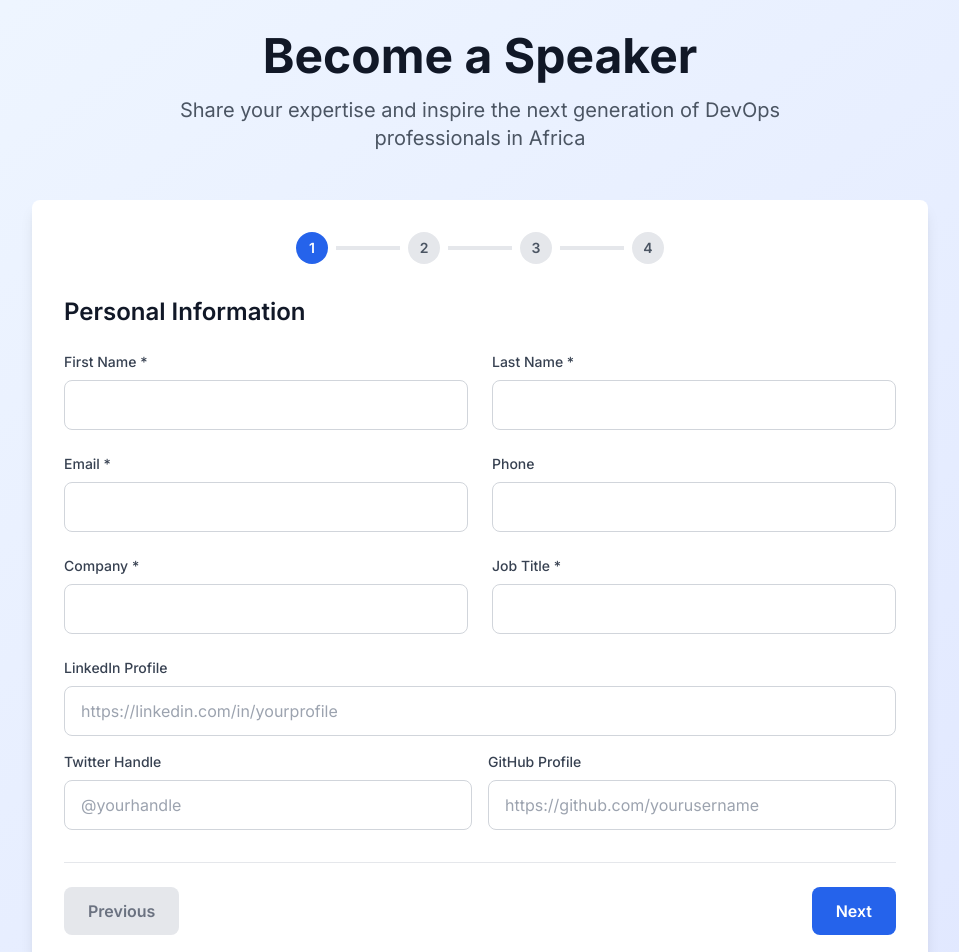
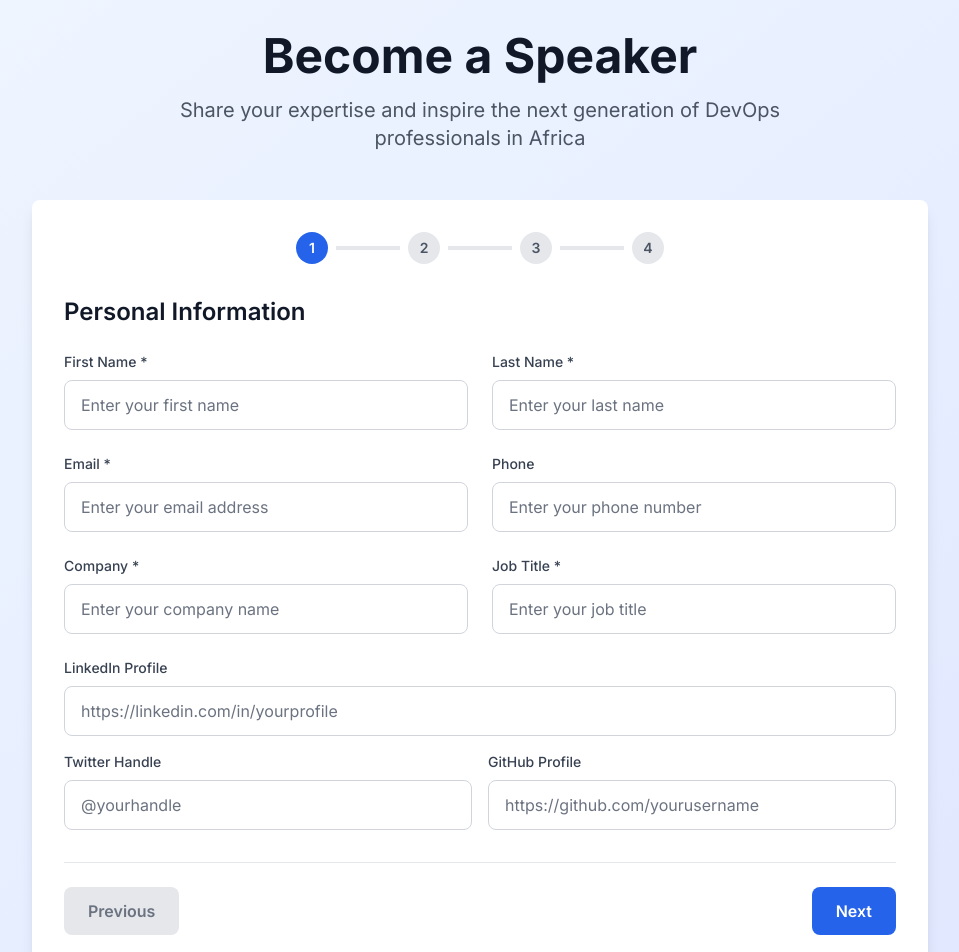
Before and after one commit to daino-sir/ADS-landing-25, a Next.js app: page /become-speaker in a window 1280 px wide. Shown: the top 952 px of the page, without its empty margins (160-1119 px from the left). Built offline with nearby package versions, Linux system fonts and the light colour scheme.

Commit message:
Update SpeakerForm.tsx

```diff
--- a/components/SpeakerForm.tsx
+++ b/components/SpeakerForm.tsx
@@ -128,7 +128,8 @@ export default function SpeakerForm() {
                         type="text"
                         value={formData.firstName}
                         onChange={(e) => updateFormData('firstName', e.target.value)}
-                        className="w-full px-4 py-3 border border-gray-300 rounded-lg focus:ring-2 focus:ring-blue-500 focus:border-transparent"
+                        className="w-full px-4 py-3 border border-gray-300 rounded-lg focus:ring-2 focus:ring-blue-500 focus:border-transparent text-black placeholder-gray-500"
+                        placeholder="Enter your first name"
                         required
                     />
                 </div>
@@ -139,7 +140,8 @@ export default function SpeakerForm() {
                         type="text"
                         value={formData.lastName}
                         onChange={(e) => updateFormData('lastName', e.target.value)}
-                        className="w-full px-4 py-3 border border-gray-300 rounded-lg focus:ring-2 focus:ring-blue-500 focus:border-transparent"
+                        className="w-full px-4 py-3 border border-gray-300 rounded-lg focus:ring-2 focus:ring-blue-500 focus:border-transparent text-black placeholder-gray-500"
+                        placeholder="Enter your last name"
                         required
                     />
                 </div>
@@ -150,7 +152,8 @@ export default function SpeakerForm() {
                         type="email"
                         value={formData.email}
                         onChange={(e) => updateFormData('email', e.target.value)}
-                        className="w-full px-4 py-3 border border-gray-300 rounded-lg focus:ring-2 focus:ring-blue-500 focus:border-transparent"
+                        className="w-full px-4 py-3 border border-gray-300 rounded-lg focus:ring-2 focus:ring-blue-500 focus:border-transparent text-black placeholder-gray-500"
+                        placeholder="Enter your email address"
                         required
                     />
                 </div>
@@ -161,7 +164,8 @@ export default function SpeakerForm() {
                         type="tel"
                         value={formData.phone}
                         onChange={(e) => updateFormData('phone', e.target.value)}
-                        className="w-full px-4 py-3 border border-gray-300 rounded-lg focus:ring-2 focus:ring-blue-500 focus:border-transparent"
+                        className="w-full px-4 py-3 border border-gray-300 rounded-lg focus:ring-2 focus:ring-blue-500 focus:border-transparent text-black placeholder-gray-500"
+                        placeholder="Enter your phone number"
                     />
                 </div>
 
@@ -171,7 +175,8 @@ export default function SpeakerForm() {
                         type="text"
                         value={formData.company}
                         onChange={(e) => updateFormData('company', e.target.value)}
-                        className="w-full px-4 py-3 border border-gray-300 rounded-lg focus:ring-2 focus:ring-blue-500 focus:border-transparent"
+                        className="w-full px-4 py-3 border border-gray-300 rounded-lg focus:ring-2 focus:ring-blue-500 focus:border-transparent text-black placeholder-gray-500"
+                        placeholder="Enter your company name"
                         required
                     />
                 </div>
@@ -182,7 +187,8 @@ export default function SpeakerForm() {
                         type="text"
                         value={formData.jobTitle}
                         onChange={(e) => updateFormData('jobTitle', e.target.value)}
-                        className="w-full px-4 py-3 border border-gray-300 rounded-lg focus:ring-2 focus:ring-blue-500 focus:border-transparent"
+                        className="w-full px-4 py-3 border border-gray-300 rounded-lg focus:ring-2 focus:ring-blue-500 focus:border-transparent text-black placeholder-gray-500"
+                        placeholder="Enter your job title"
                         required
                     />
                 </div>
@@ -195,7 +201,7 @@ export default function SpeakerForm() {
                         type="url"
                         value={formData.linkedin}
                         onChange={(e) => updateFormData('linkedin', e.target.value)}
-                        className="w-full px-4 py-3 border border-gray-300 rounded-lg focus:ring-2 focus:ring-blue-500 focus:border-transparent"
+                        className="w-full px-4 py-3 border border-gray-300 rounded-lg focus:ring-2 focus:ring-blue-500 focus:border-transparent text-black placeholder-gray-500"
                         placeholder="https://linkedin.com/in/yourprofile"
                     />
                 </div>
@@ -207,7 +213,7 @@ export default function SpeakerForm() {
                             type="text"
                             value={formData.twitter}
                             onChange={(e) => updateFormData('twitter', e.target.value)}
-                            className="w-full px-4 py-3 border border-gray-300 rounded-lg focus:ring-2 focus:ring-blue-500 focus:border-transparent"
+                            className="w-full px-4 py-3 border border-gray-300 rounded-lg focus:ring-2 focus:ring-blue-500 focus:border-transparent text-black placeholder-gray-500"
                             placeholder="@yourhandle"
                         />
                     </div>
@@ -218,7 +224,7 @@ export default function SpeakerForm() {
                             type="url"
                             value={formData.github}
                             onChange={(e) => updateFormData('github', e.target.value)}
-                            className="w-full px-4 py-3 border border-gray-300 rounded-lg focus:ring-2 focus:ring-blue-500 focus:border-transparent"
+                            className="w-full px-4 py-3 border border-gray-300 rounded-lg focus:ring-2 focus:ring-blue-500 focus:border-transparent text-black placeholder-gray-500"
                             placeholder="https://github.com/yourusername"
                         />
                     </div>
@@ -237,7 +243,7 @@ export default function SpeakerForm() {
                     type="text"
                     value={formData.sessionTitle}
                     onChange={(e) => updateFormData('sessionTitle', e.target.value)}
-                    className="w-full px-4 py-3 border border-gray-300 rounded-lg focus:ring-2 focus:ring-blue-500 focus:border-transparent"
+                    className="w-full px-4 py-3 border border-gray-300 rounded-lg focus:ring-2 focus:ring-blue-500 focus:border-transparent text-black placeholder-gray-500"
                     placeholder="e.g., Scaling DevOps in African Markets"
                     required
                 />
@@ -249,7 +255,7 @@ export default function SpeakerForm() {
                     value={formData.sessionDescription}
                     onChange={(e) => updateFormData('sessionDescription', e.target.value)}
                     rows={4}
-                    className="w-full px-4 py-3 border border-gray-300 rounded-lg focus:ring-2 focus:ring-blue-500 focus:border-transparent"
+                    className="w-full px-4 py-3 border border-gray-300 rounded-lg focus:ring-2 focus:ring-blue-500 focus:border-transparent text-black placeholder-gray-500"
                     placeholder="Provide a detailed description of your session..."
                     required
                 />
@@ -261,7 +267,7 @@ export default function SpeakerForm() {
                     <select
                         value={formData.sessionType}
                         onChange={(e) => updateFormData('sessionType', e.target.value)}
-                        className="w-full px-4 py-3 border border-gray-300 rounded-lg focus:ring-2 focus:ring-blue-500 focus:border-transparent"
+                        className="w-full px-4 py-3 border border-gray-300 rounded-lg focus:ring-2 focus:ring-blue-500 focus:border-transparent text-black"
                         required
                     >
                         <option value="">Select type</option>
@@ -278,7 +284,7 @@ export default function SpeakerForm() {
                     <select
                         value={formData.sessionDuration}
                         onChange={(e) => updateFormData('sessionDuration', e.target.value)}
-                        className="w-full px-4 py-3 border border-gray-300 rounded-lg focus:ring-2 focus:ring-blue-500 focus:border-transparent"
+                        className="w-full px-4 py-3 border border-gray-300 rounded-lg focus:ring-2 focus:ring-blue-500 focus:border-transparent text-black"
                         required
                     >
                         <option value="">Select duration</option>
@@ -295,7 +301,7 @@ export default function SpeakerForm() {
                     <select
                         value={formData.sessionLevel}
                         onChange={(e) => updateFormData('sessionLevel', e.target.value)}
-                        className="w-full px-4 py-3 border border-gray-300 rounded-lg focus:ring-2 focus:ring-blue-500 focus:border-transparent"
+                        className="w-full px-4 py-3 border border-gray-300 rounded-lg focus:ring-2 focus:ring-blue-500 focus:border-transparent text-black"
                         required
                     >
                         <option value="">Select level</option>
@@ -318,7 +324,7 @@ export default function SpeakerForm() {
                 <select
                     value={formData.yearsOfExperience}
                     onChange={(e) => updateFormData('yearsOfExperience', e.target.value)}
-                    className="w-full px-4 py-3 border border-gray-300 rounded-lg focus:ring-2 focus:ring-blue-500 focus:border-transparent"
+                    className="w-full px-4 py-3 border border-gray-300 rounded-lg focus:ring-2 focus:ring-blue-500 focus:border-transparent text-black"
                     required
                 >
                     <option value="">Select experience</option>
@@ -335,7 +341,7 @@ export default function SpeakerForm() {
                     value={formData.previousSpeakingExperience}
                     onChange={(e) => updateFormData('previousSpeakingExperience', e.target.value)}
                     rows={3}
-                    className="w-full px-4 py-3 border border-gray-300 rounded-lg focus:ring-2 focus:ring-blue-500 focus:border-transparent"
+                    className="w-full px-4 py-3 border border-gray-300 rounded-lg focus:ring-2 focus:ring-blue-500 focus:border-transparent text-black placeholder-gray-500"
                     placeholder="Describe your previous speaking experience, if any..."
                 />
             </div>
@@ -346,7 +352,7 @@ export default function SpeakerForm() {
                     value={formData.bio}
                     onChange={(e) => updateFormData('bio', e.target.value)}
                     rows={4}
-                    className="w-full px-4 py-3 border border-gray-300 rounded-lg focus:ring-2 focus:ring-blue-500 focus:border-transparent"
+                    className="w-full px-4 py-3 border border-gray-300 rounded-lg focus:ring-2 focus:ring-blue-500 focus:border-transparent text-black placeholder-gray-500"
                     placeholder="Tell us about yourself and your background..."
                     required
                 />
@@ -364,7 +370,7 @@ export default function SpeakerForm() {
                     value={formData.whySpeak}
                     onChange={(e) => updateFormData('whySpeak', e.target.value)}
                     rows={4}
-                    className="w-full px-4 py-3 border border-gray-300 rounded-lg focus:ring-2 focus:ring-blue-500 focus:border-transparent"
+                    className="w-full px-4 py-3 border border-gray-300 rounded-lg focus:ring-2 focus:ring-blue-500 focus:border-transparent text-black placeholder-gray-500"
                     placeholder="Share your motivation for speaking at this event..."
                     required
                 />
@@ -376,7 +382,7 @@ export default function SpeakerForm() {
                     value={formData.additionalNotes}
                     onChange={(e) => updateFormData('additionalNotes', e.target.value)}
                     rows={3}
-                    className="w-full px-4 py-3 border border-gray-300 rounded-lg focus:ring-2 focus:ring-blue-500 focus:border-transparent"
+                    className="w-full px-4 py-3 border border-gray-300 rounded-lg focus:ring-2 focus:ring-blue-500 focus:border-transparent text-black placeholder-gray-500"
                     placeholder="Any additional information you'd like to share..."
                 />
             </div>
```
Lines whose indentation alone changed are shown as unchanged.
